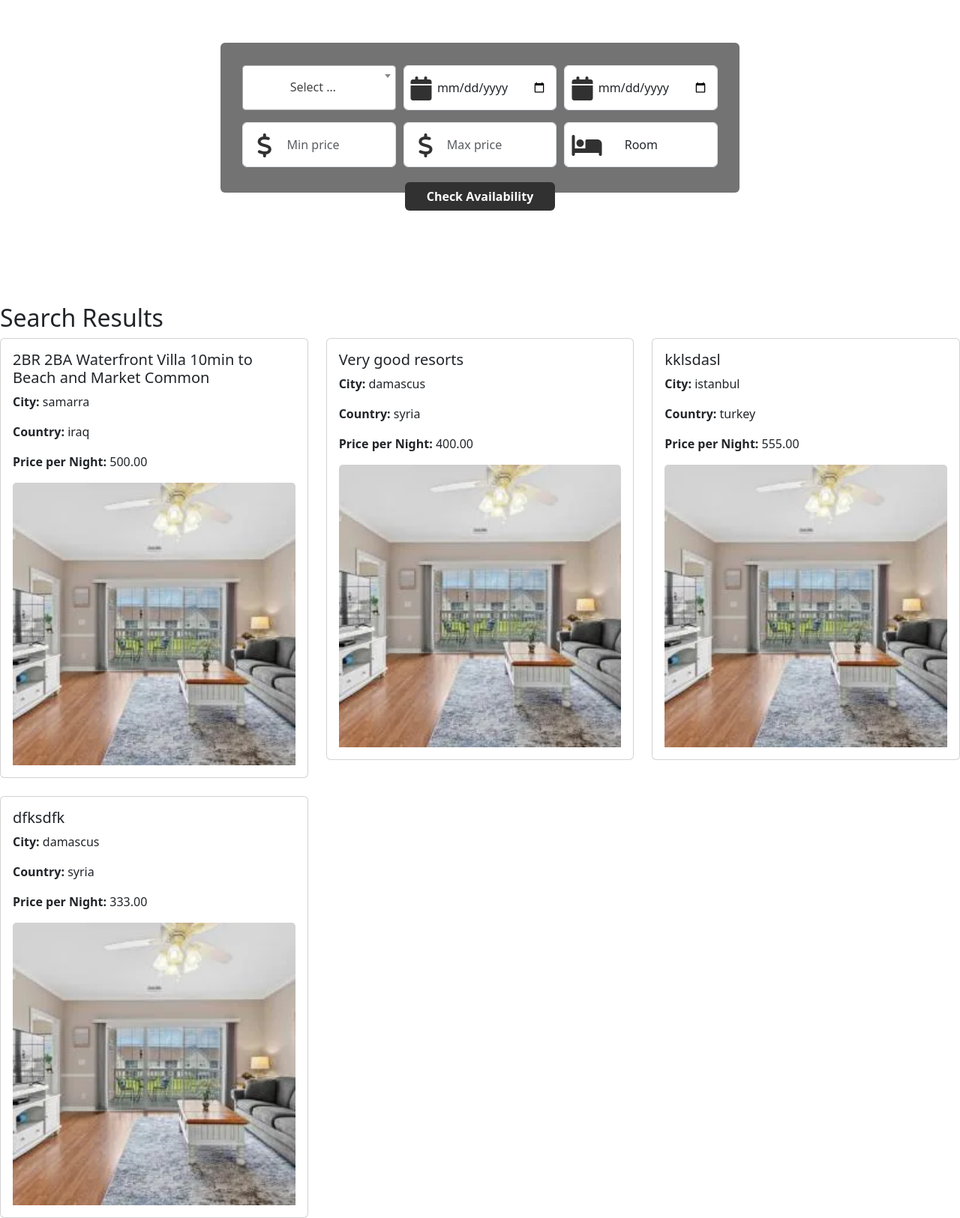
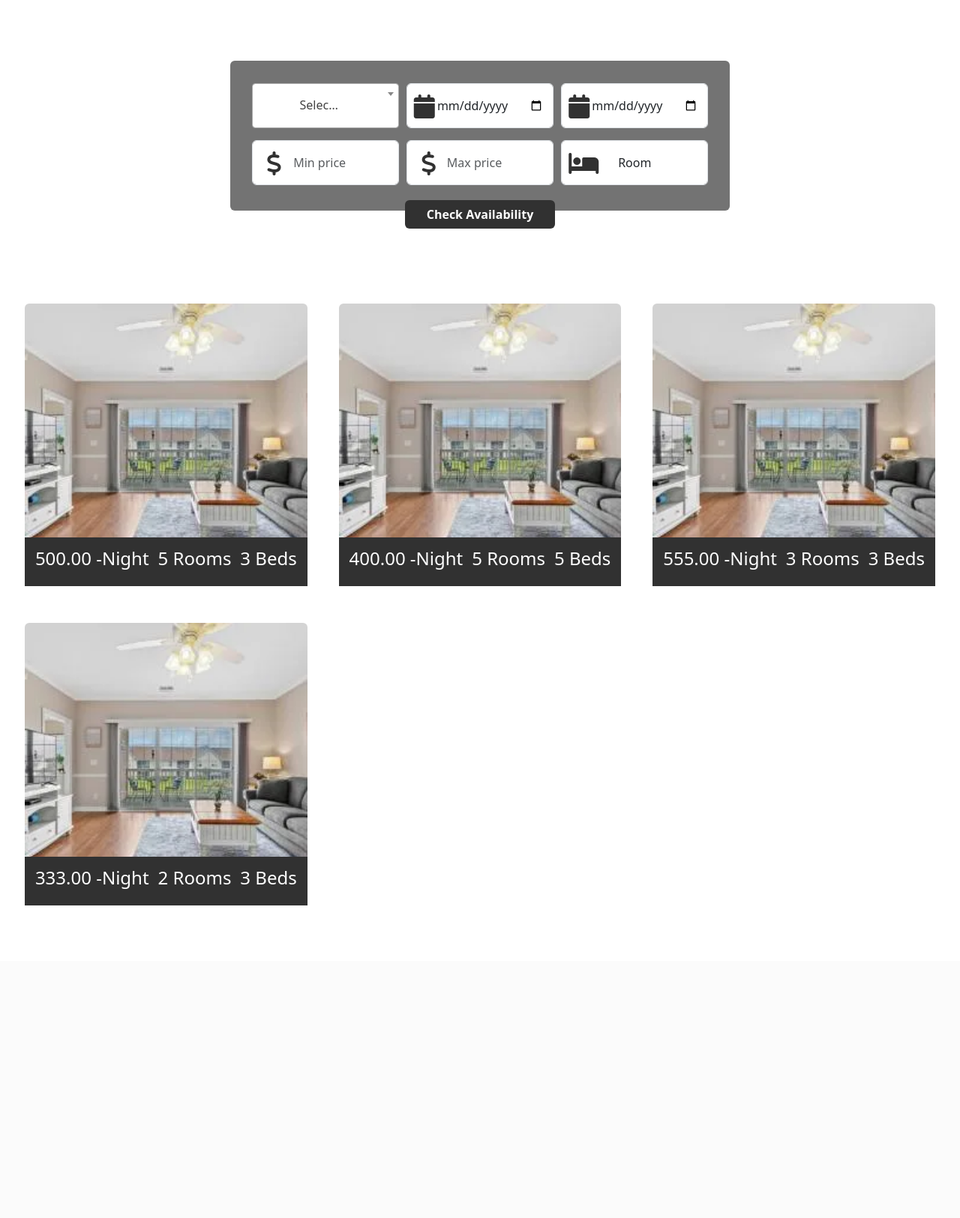
Before and after one commit to Ciwan66/Booking-System, a Django app: page /search/ in a window 1280 px wide. Shown: the part 67-1692 px from the top of the page at 75% size. After the commit the page ends 1275 px from the top, so only its background shows below. Run offline with Django 5.2, Linux system fonts and the light colour scheme; data comes from the database, SQL or seed files in the repository; both versions use the stored data as it was after the commit; some libraries are stand-ins or nearby versions.

Commit message:
#55 add the last version of  search results page

```diff
--- /dev/null
+++ b/BookingSystem/static/css/searchResult.css
@@ -0,0 +1,75 @@
+:root {
+    --main-color: #313131;
+    --secondary-color: #737373;
+    --hover-color: #7b6025;
+    --secondary-golden-color: #a97510;
+}
+.homeBtn {
+    background-color: var(--secondary-color);
+    width: 120px;
+    display: inline-block !important;
+    position: absolute !important;
+    left: 10%;
+}
+@media screen and (max-width: 576px) {
+    .homeBtn {
+        position: static !important;
+        margin-bottom: 1rem;
+    }
+}
+.homeBtn:hover {
+    background-color: var(--hover-color);
+}
+.rooms img {
+    width: 90%;
+}
+.headline {
+    font-weight: bold !important;
+    background-color: var(--main-color);
+    width: fit-content;
+    margin: auto;
+}
+@media screen and (min-width: 667px) {
+    .row {
+        margin-bottom: 1.6rem;
+    }
+}
+.descriptionBar {
+    bottom: 0;
+    background: var(--main-color);
+    width: 90%;
+    left: 5%;
+    height: 65px;
+    overflow: hidden;
+    overflow-y: auto;
+    transition: height 0.3s ease !important;
+}
+@media screen and (max-width: 576px) {
+    .descriptionBar {
+        height: auto !important;
+    }
+}
+@media screen and (max-width: 576px) {
+    h4 {
+        font-size: 1.2rem !important;
+        margin: 0.3rem 0 !important;
+    }
+}
+h5 {
+    display: none;
+}
+.column {
+    margin-bottom: 1.5rem;
+}
+.column:hover .descriptionBar {
+    height: 50% !important;
+}
+.column:hover h5 {
+    display: block;
+}
+
+@media screen and (min-width: 576px) {
+    .icon-toggle {
+        display: none !important; /* Initially hide the icon */
+    }
+}
--- /dev/null
+++ b/BookingSystem/static/js/searchResult.js
@@ -0,0 +1,84 @@
+function createRoomCards() {
+    const roomsContainer = document.querySelector('.roomsBox');
+
+    let currentRow;
+
+    rooms.forEach((room, index) => {
+        // Create a new row for every third card or at the start
+        if (index % 3 === 0) {
+            currentRow = document.createElement('div');
+            currentRow.className = 'row';
+            roomsContainer.appendChild(currentRow);
+        }
+
+        const col = document.createElement("div");
+        col.className = "col-lg-4 col-md-6 column p-0 position-relative image bg-white";
+
+        // Create an anchor element
+        const roomLink = document.createElement("a");
+        roomLink.href = "/" + room.id; // Add the room ID to the URL
+        roomLink.className = "room-link"; // You can add any additional classes or styles here if needed
+
+        const image = document.createElement("img");
+        image.className = "rounded";
+        image.src = room.image;
+        image.alt = room.alt;
+
+        const descriptionBar = document.createElement("div");
+        descriptionBar.className = "descriptionBar d-flex justify-content-around align-items-center flex-column p-2 position-absolute text-white";
+
+        const description = document.createElement("h5");
+        description.className = "p-2";
+        description.textContent = room.description;
+
+        const roomsInfo = document.createElement("div");
+        roomsInfo.className = "d-flex justify-content-around w-100";
+
+        const price = document.createElement("h4");
+        price.textContent = room.price;
+        roomsInfo.appendChild(price);
+
+        const roomsElement = document.createElement("h4");
+        roomsElement.textContent = room.rooms;
+        roomsInfo.appendChild(roomsElement);
+
+        const bedsElement = document.createElement("h4");
+        bedsElement.textContent = room.beds;
+        roomsInfo.appendChild(bedsElement);
+
+        descriptionBar.appendChild(description);
+        descriptionBar.appendChild(roomsInfo);
+
+        roomLink.appendChild(image);
+        roomLink.appendChild(descriptionBar);
+
+        col.appendChild(roomLink);
+
+        currentRow.appendChild(col);
+    });
+
+    // Add the icon toggle functionality
+    addIconToggle();
+}
+
+// Function to add icon toggle functionality
+function addIconToggle() {
+    const descriptionBars = document.querySelectorAll('.descriptionBar');
+    descriptionBars.forEach(descriptionBar => {
+        // Create and append the icon
+        const icon = document.createElement('i');
+        icon.className = 'fas fa-info-circle icon-toggle my-1';
+        descriptionBar.appendChild(icon);
+
+        // Add click event listener to the icon
+        icon.addEventListener('click', () => {
+            // Toggle the display of the h5 element
+            const h5 = descriptionBar.querySelector('h5');
+            h5.style.display = (h5.style.display === 'block') ? 'none' : 'block';
+            descriptionBar.style.height = (descriptionBar.style.height === '16%') ? 'auto' : '16%';
+        });
+    });
+}
+
+// Call the function to create room cards
+createRoomCards();
--- a/templates/apartment/find_apartment.html
+++ b/templates/apartment/find_apartment.html
@@ -1,4 +1,4 @@
-<!DOCTYPE html>
+{% comment %} <!DOCTYPE html>
 {% extends "base.html" %}
 {% block title %}Apartment Search{% endblock title %}
 
@@ -31,4 +31,63 @@
 </div>
 {% endif %}
 
-{% endblock content %}
+{% endblock content %} {% endcomment %}
+
+{% load static %}
+<html lang="en">
+  <head>
+    <meta charset="UTF-8" />
+    <meta name="viewport" content="width=device-width, initial-scale=1.0" />
+    <title>Search Result</title>
+    <link rel="stylesheet" href="{% static 'css/searchResult.css' %}" />
+    <link
+      href="https://stackpath.bootstrapcdn.com/bootstrap/4.5.2/css/bootstrap.min.css"
+      rel="stylesheet"
+    />
+    <link rel="stylesheet" href="path/to/font-awesome/css/font-awesome.min.css">
+
+    <link
+      rel="stylesheet"
+      href="https://cdnjs.cloudflare.com/ajax/libs/font-awesome/5.15.4/css/all.min.css"
+    />
+  </head>
+  <body>
+
+
+
+           {% include "partials/navbar.html" %}
+
+    <div class="rooms p-4 text-center" id="rooms">
+
+
+{% include "partials/search.html" %}
+      <div class="roomsBox"></div>
+    </div>
+    <script src="https://stackpath.bootstrapcdn.com/bootstrap/4.5.2/js/bootstrap.min.js"></script>
+    {% if apartments %}
+
+
+    <script>
+        const rooms = [
+            {% for room in apartments %}
+            {
+                image: "{{ room.cover_image.url }}",
+                alt: "{{ room.apt_name }}",
+                description: "{{ room.description|escapejs }}",
+                price: "{{ room.price_per_night }} -Night",
+                rooms: "{{ room.rooms }} Rooms",
+                beds: "{{ room.beds }} Beds",
+                id:"{{room.id}}"
+            }
+            {% if not forloop.last %},{% endif %}
+            {% endfor %}
+        ];
+    </script>
+    {% else %}
+<div class="container mt-4">
+    <p>No apartments found.</p>
+</div>
+{% endif %}
+    <script src="{% static 'js/searchResult.js' %}"></script>
+  </body>
+</html>
--- a/templates/partials/search.html
+++ b/templates/partials/search.html
@@ -1,41 +1,79 @@
-<div
-class="container-fluid bg-primary mb-5 wow fadeIn"
-data-wow-delay="0.1s"
-style="padding: 35px;"
->
-<div class="container">
-  <div class="row g-2">
-    <div class="col-md-10">
-      <div class="row g-2">
-        <div class="col-md-4">
-          <input
-            type="text"
-            class="form-control border-0 py-3"
-            placeholder="Search Keyword"
-          />
-        </div>
-        <div class="col-md-4">
+{% load static %}
 
-          <select name="city_select" class="form-select border-0 py-3" id="inputCity" placeholder="Your destination">
-            <option value="" disabled selected hidden>Your destination</option>
+<link rel="stylesheet" href="{% static 'css/homePage.css' %}" />
+<link rel="stylesheet" href="https://cdn.jsdelivr.net/npm/daterangepicker/daterangepicker.css">
+<script src="https://code.jquery.com/jquery-3.6.0.min.js"></script>
+<script src="https://stackpath.bootstrapcdn.com/bootstrap/4.5.2/js/bootstrap.min.js"></script>
+<link rel="stylesheet" href="https://cdn.jsdelivr.net/npm/bootstrap-icons@1.11.3/font/bootstrap-icons.min.css">
+<link href="https://cdn.jsdelivr.net/npm/bootstrap@5.3.3/dist/css/bootstrap.min.css" rel="stylesheet" integrity="sha384-QWTKZyjpPEjISv5WaRU9OFeRpok6YctnYmDr5pNlyT2bRjXh0JMhjY6hW+ALEwIH" crossorigin="anonymous">
+<script src="https://cdn.jsdelivr.net/npm/bootstrap@5.3.3/dist/js/bootstrap.bundle.min.js" integrity="sha384-YvpcrYf0tY3lHB60NNkmXc5s9fDVZLESaAA55NDzOxhy9GkcIdslK1eN7N6jIeHz" crossorigin="anonymous"></script>
+
+<link rel="stylesheet" href="https://cdnjs.cloudflare.com/ajax/libs/font-awesome/6.5.2/css/all.min.css">
+<link href="https://cdnjs.cloudflare.com/ajax/libs/select2/4.0.13/css/select2.min.css" rel="stylesheet" />
+<script src="https://ajax.googleapis.com/ajax/libs/jquery/3.5.1/jquery.min.js"></script>
+<script src="https://cdnjs.cloudflare.com/ajax/libs/select2/4.0.13/js/select2.min.js"></script>
+
+
+<div class="d-flex justify-content-center align-items-center searchContainer">
+  <form method="GET" action="{% url 'search_apartments' %}" class="tm-search-form tm-section-pad-2 rounded position-relative">
+      <div class="formRow tm-search-form-row">
+          <div class="form-group mb-sm-1 tm-form-element tm-form-element-100">
+              <i class="fas fa-map-marker-alt fa-fw fa-md-2x tm-form-element-icon"></i>
+              <select   name="city" class="form-control" id="inputCity" placeholder="Your destination">
+                  <option value="" >Select City</option>
                   {% for city in cities %}
-              <option value="{{ city }}">{{ city }}</option>
+
+                  <option value="{{ city.city_name }}">{{ city.city_name }}</option>
                   {% endfor %}
               </select>
           </div>
-        <div class="col-md-4">
-          <select class="form-select border-0 py-3">
-            <option selected="">Location</option>
-            <option value="1">Location 1</option>
-            <option value="2">Location 2</option>
-            <option value="3">Location 3</option>
-          </select>
+
+          <div class="form-group tm-form-element tm-form-element-50 position-relative">
+              <i class="fa fa-calendar fa-2x tm-form-element-icon display-sm-none"></i>
+              <input type="date" placeholder="Check-in" name="check-in" class="form-control checkInDate text-center" id="inputCheckIn">
+          </div>
+          <div class="form-group tm-form-element tm-form-element-50 position-relative">
+              <i class="fa fa-calendar fa-2x tm-form-element-icon display-sm-none"></i>
+              <input type="date" placeholder="Check-out" name="check-out" class="form-control checkOutDate text-center" id="inputCheckOut">
           </div>
       </div>
+
+      <div class="formRow tm-search-form-row">
+          <div class="form-group tm-form-element tm-form-element-100">
+              <i class="fa-solid fa-dollar-sign fa-fw fa-2x tm-form-element-icon"></i>
+              <input type="number" id="minPrice" class="form-control text-center" name="minPrice" placeholder="Min price" min="1">
           </div>
-    <div class="col-md-2">
-      <button class="btn btn-dark border-0 w-100 py-3">Search</button>
+          <div class="form-group tm-form-element tm-form-element-100">
+              <i class="fa-solid fa-dollar-sign fa-fw fa-2x tm-form-element-icon"></i>
+              <input type="number" id="maxPrice" class="form-control text-center" name="maxPrice" placeholder="Max price">
+          </div>
+          <div class="form-group tm-form-element tm-form-element-2">
+              <select name="n_rooms" class="form-control tm-select text-center" id="room">
+                  <option value="">Room</option>
+                  <option value="1">1</option>
+                  <option value="2">2</option>
+                  <option value="3">3</option>
+                  <option value="4">4</option>
+                  <option value="5">5</option>
+                  <option value="6">6</option>
+                  <option value="7">7</option>
+                  <option value="8">8</option>
+                  <option value="9">9</option>
+                  <option value="10">10</option>
+              </select>
+              <i class="fa fa-2x fa-bed tm-form-element-icon"></i>
           </div>
       </div>
+      <div id="error-message" class="text-danger text-center bg-white rounded mb-1"></div>
+      <div class="form-group tm-form-element tm-form-element-2 position-absolute checkBtnDiv">
+          <button type="submit" class="btn checkBtn tm-btn-search headline">Check Availability</button>
       </div>
+  </form>
 </div>
+
+
+
+
+<script src="{% static 'js/homePage.js' %}"></script>
+<script src="https://stackpath.bootstrapcdn.com/bootstrap/4.5.2/js/bootstrap.min.js"></script>
+<script src="https://cdn.jsdelivr.net/npm/bootstrap@5.3.0-alpha1/dist/js/bootstrap.bundle.min.js"></script>
--- a/templates/partials/search_bar.html
+++ b/templates/partials/search_bar.html
@@ -1,3 +1,7 @@
+{% load static %}
+
+<link rel="stylesheet" href="{% static 'css/homePage.css' %}" />
+
 <div class="landing" id="home">
     <div class="d-flex justify-content-center align-items-center searchContainer">
         <form method="GET" action="{% url 'search_apartments' %}" class="tm-search-form tm-section-pad-2 rounded position-relative">
```
Also changed, not shown: static/css/navbar.css (+15 -11 lines), static/css/searchResult.css (added, +75 -0 lines), static/js/searchResult.js (added, +80 -0 lines), db.sqlite3. Lines whose indentation alone changed are shown as unchanged.
